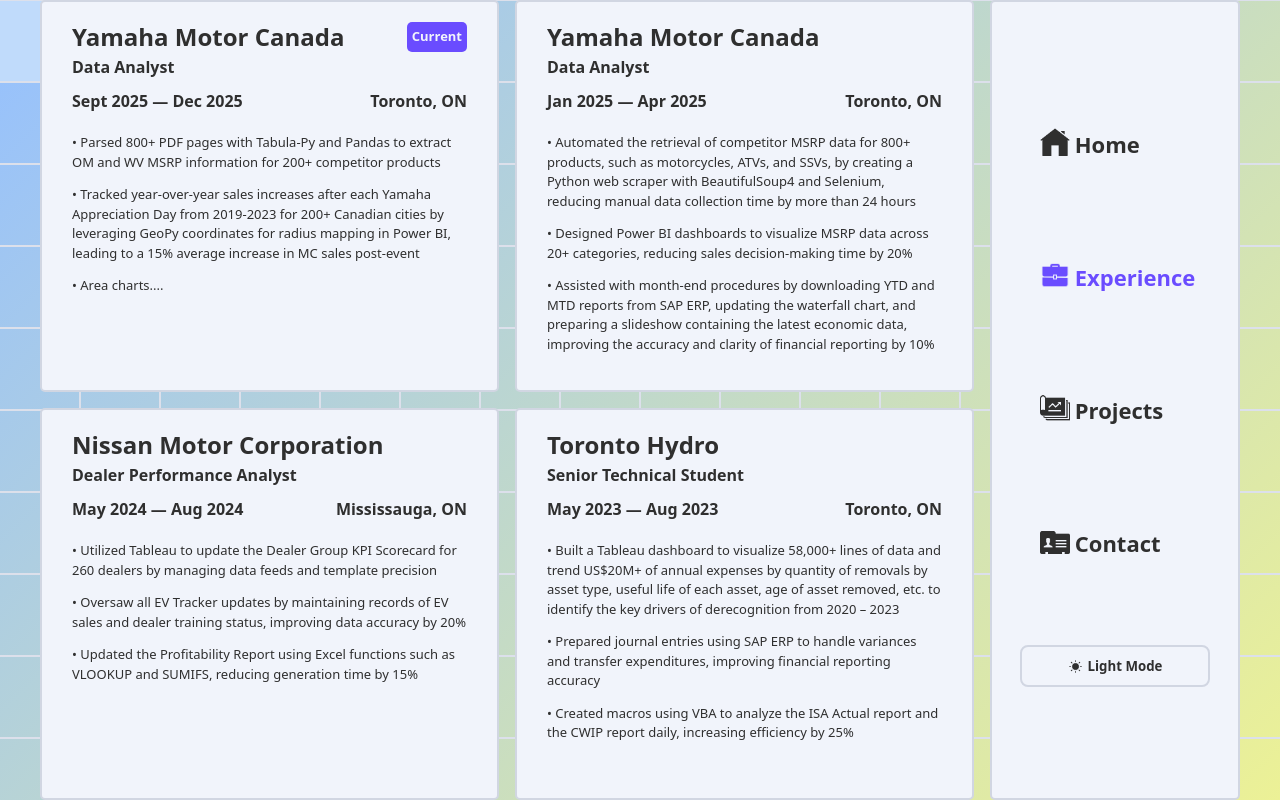
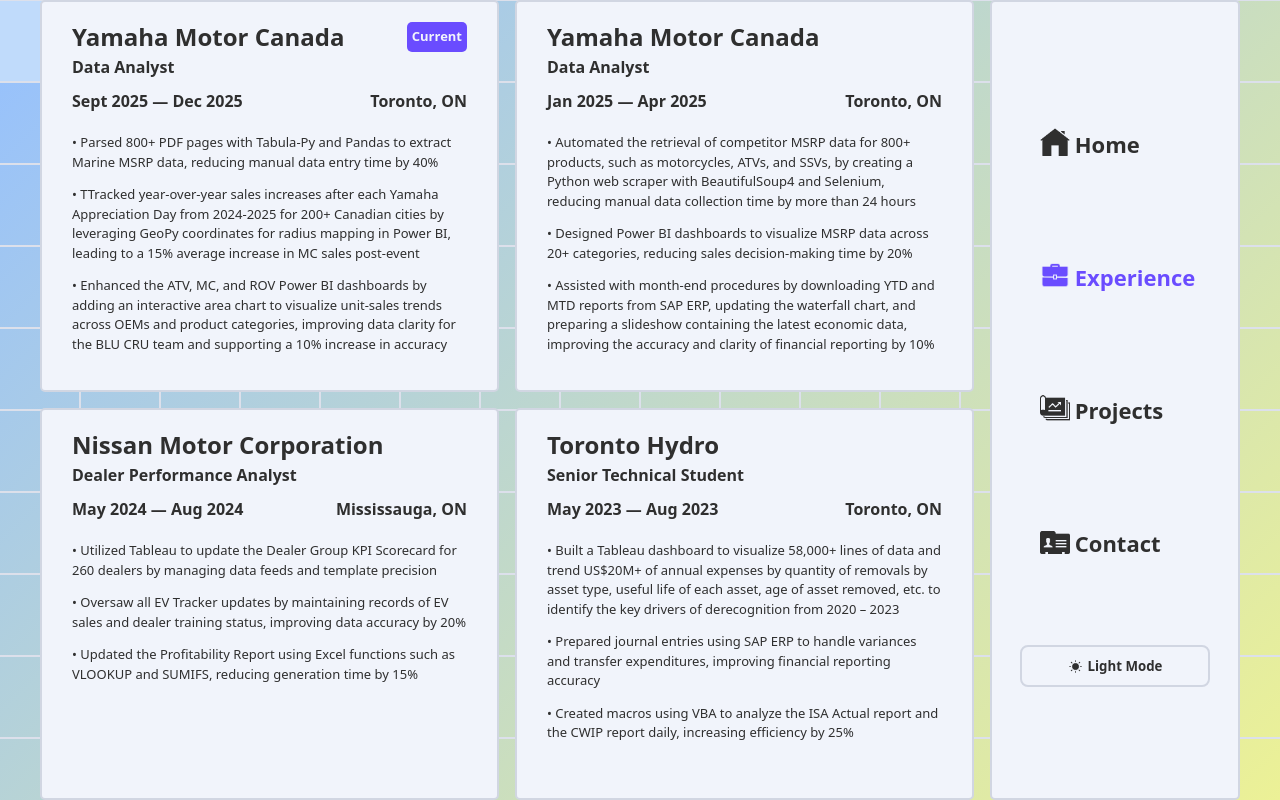
Before and after one commit to devangmalhotra/portfolio-website, a React (Vite) app: page / in a window 1280 px wide. Both pictures are taken after a click on the item "Experience". Built offline with nearby package versions, Linux system fonts and the light colour scheme.

Commit message:
updated experience

```diff
--- a/src/Components/Experience/ExperiencesMain/ExperiencesMain.jsx
+++ b/src/Components/Experience/ExperiencesMain/ExperiencesMain.jsx
@@ -8,7 +8,7 @@
       title: 'Yamaha Motor Canada',
       dateRange: 'Sept 2025 — Dec 2025',
       location: 'Toronto, ON',
-      notes: ['• Parsed 800+ PDF pages with Tabula-Py and Pandas to extract OM and WV MSRP information for 200+ competitor products', '• Tracked year-over-year sales increases after each Yamaha Appreciation Day from 2019-2023 for 200+ Canadian cities by leveraging GeoPy coordinates for radius mapping in Power BI, leading to a 15% average increase in MC sales post-event', '• Area charts....'],
+      notes: ['• Parsed 800+ PDF pages with Tabula-Py and Pandas to extract Marine MSRP data, reducing manual data entry time by 40%', '• TTracked year-over-year sales increases after each Yamaha Appreciation Day from 2024-2025 for 200+ Canadian cities by leveraging GeoPy coordinates for radius mapping in Power BI, leading to a 15% average increase in MC sales post-event', '• Enhanced the ATV, MC, and ROV Power BI dashboards by adding an interactive area chart to visualize unit-sales trends across OEMs and product categories, improving data clarity for the BLU CRU team and supporting a 10% increase in accuracy'],
       position: 'Data Analyst',
       current: 'current'
     },
```
